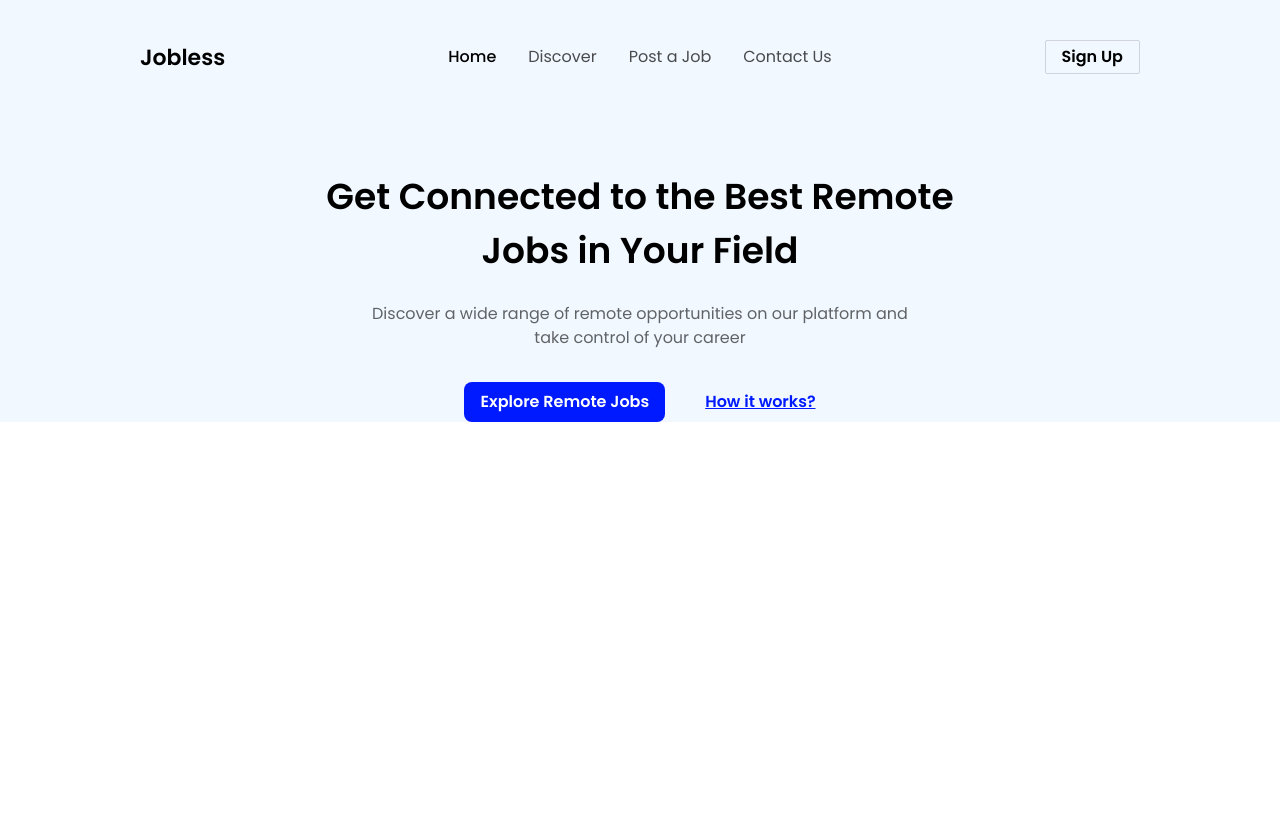
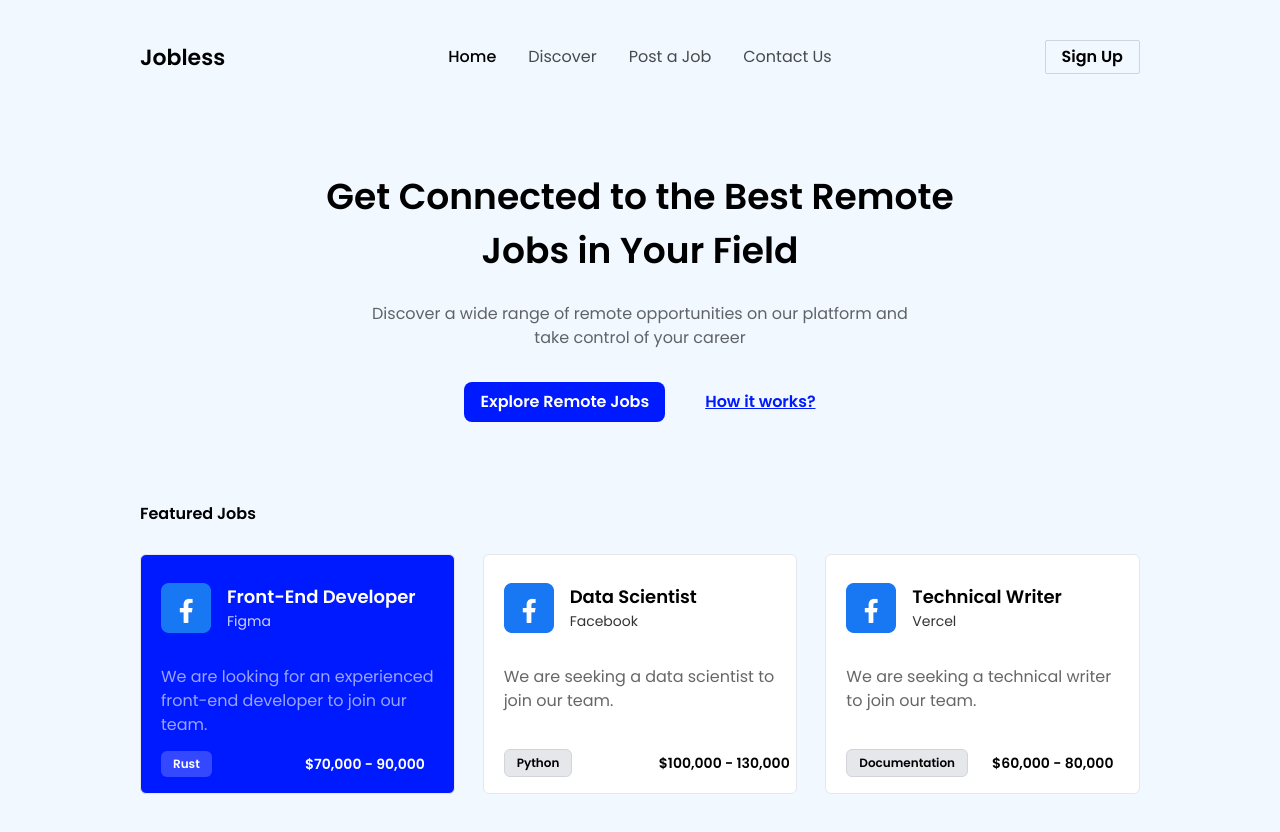
Before and after one commit to ahmadramadhaNn/code-the-design, a Vue app: page /jobless in a window 1280 px wide. Shown: the top 832 px of the page. Before the commit the page ends 800 px from the top, so only its background shows below. Built offline with nearby package versions, Linux system fonts and the light colour scheme.

Commit message:
chore: finisih jobless design

```diff
--- /dev/null
+++ b/src/components/joblesshero/FeatureCard.vue
@@ -0,0 +1,62 @@
+<script setup>
+defineProps({
+  jobs: Array,
+});
+</script>
+
+<template>
+  <div
+    v-for="(job, index) in jobs"
+    :key="index"
+    :class="job.id === 1 ? 'bg-[#001AFF]' : 'bg-white'"
+    class="h-60 rounded-md p-5 relative border"
+  >
+    <div class="flex mt-2 gap-4">
+      <img src="@/assets/facebook.png" alt="" />
+      <div>
+        <p
+          id="job_type"
+          :class="job.id === 1 ? 'text-white' : 'text-black'"
+          class="text-lg font-semibold"
+        >
+          {{ job.jobTitle }}
+        </p>
+        <p
+          id="company"
+          :class="job.id === 1 ? 'text-white/80' : 'text-black/80'"
+          class="text-sm"
+        >
+          {{ job.company }}
+        </p>
+      </div>
+    </div>
+    <p
+      :class="job.id === 1 ? 'text-white/60' : 'text-black/60'"
+      class="font-normal text-base mt-8"
+    >
+      {{ job.jobDesc }}
+    </p>
+    <div class="absolute bottom-4 grid grid-cols-2 gap-6 items-center">
+      <div>
+        <button
+          type="button"
+          :class="
+            job.id === 1
+              ? 'text-white bg-white/20'
+              : 'text-black bg-gray-200 border border-gray-300'
+          "
+          class="rounded-md text-[12px] font-semibold px-3 py-1"
+        >
+          {{ job.stack }}
+        </button>
+      </div>
+      <p
+        id="sallary"
+        :class="job.id === 1 ? 'text-white' : 'text-black'"
+        class="text-sm font-semibold"
+      >
+        ${{ job.salary }}
+      </p>
+    </div>
+  </div>
+</template>
--- /dev/null
+++ b/src/components/joblesshero/Featurejobs.vue
@@ -0,0 +1,40 @@
+<script setup>
+import FeatureCard from "@/components/joblesshero/FeatureCard.vue";
+
+const jobs = [
+  {
+    id: 1,
+    jobTitle: "Front-End Developer",
+    company: "Figma",
+    jobDesc:
+      "We are looking for an experienced front-end developer to join our team.",
+    stack: "Rust",
+    salary: "70,000 - 90,000",
+  },
+  {
+    id: 2,
+    jobTitle: "Data Scientist",
+    company: "Facebook",
+    jobDesc: "We are seeking a data scientist to join our team.",
+    stack: "Python",
+    salary: "100,000 - 130,000",
+  },
+  {
+    id: 3,
+    jobTitle: "Technical Writer",
+    company: "Vercel",
+    jobDesc: "We are seeking a technical writer to join our team.",
+    stack: "Documentation",
+    salary: "60,000 - 80,000",
+  },
+];
+</script>
+
+<template>
+  <div class="mx-auto w-[1000px] mt-20">
+    <span class="font-semibold text-base">Featured Jobs</span>
+    <div class="grid grid-cols-3 gap-7 mt-7">
+      <FeatureCard :jobs="jobs" />
+    </div>
+  </div>
+</template>
--- a/src/pages/Jobless.vue
+++ b/src/pages/Jobless.vue
@@ -2,11 +2,13 @@
 // import components
 import Header from "@/components/joblesshero/Header.vue";
 import Hero from "@/components/joblesshero/Hero.vue";
+import FeatureJobs from "@/components/joblesshero/Featurejobs.vue";
 </script>
 
 <template>
-  <div class="bg-[#F1F8FF] max-w-full">
+  <div class="bg-[#F1F8FF] max-w-full pb-20">
     <Header />
     <Hero />
+    <FeatureJobs />
   </div>
 </template>
```
Also changed, not shown: src/assets/facebook.png (added), src/assets/figma.png (added).
